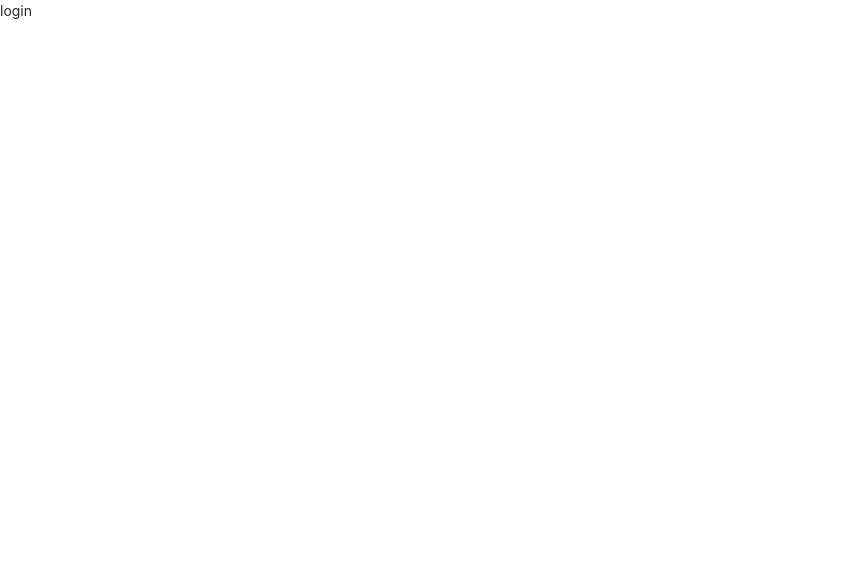
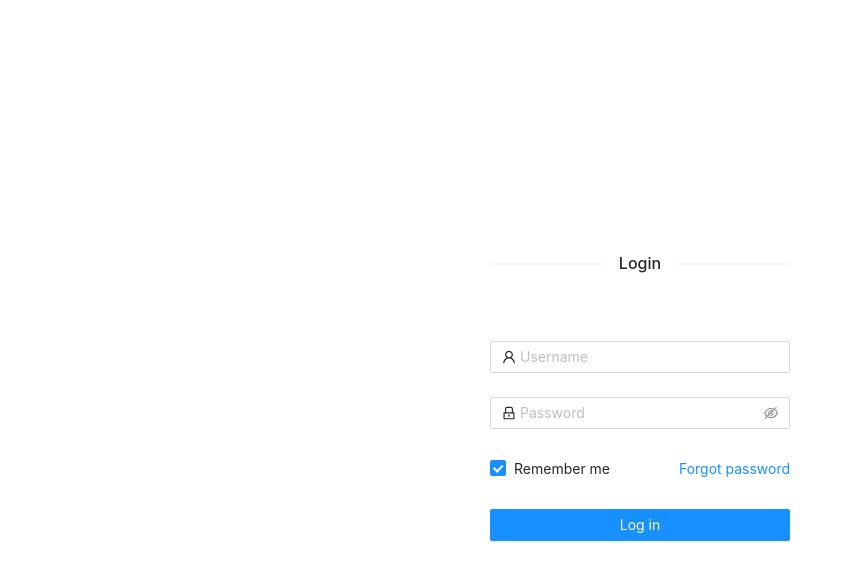
Before and after one commit to eduardo-borges-goncalves/SoroCaps-Frontend-Challenge, a React (Create React App) app: page /login in a window 1280 px wide. Shown: the top 580 px of the page, without its empty margins (0-852 px from the left). Built offline with nearby package versions, Linux system fonts and the light colour scheme.

Commit message:
implement login

```diff
--- a/package.json
+++ b/package.json
@@ -3,6 +3,7 @@
   "version": "0.1.0",
   "private": true,
   "dependencies": {
+    "@hookform/resolvers": "^2.9.5",
     "@testing-library/jest-dom": "^5.16.4",
     "@testing-library/react": "^13.3.0",
     "@testing-library/user-event": "^13.5.0",
@@ -15,10 +16,12 @@
     "js-cookie": "^3.0.1",
     "react": "^18.2.0",
     "react-dom": "^18.2.0",
+    "react-hook-form": "^7.33.1",
     "react-router-dom": "^6.3.0",
     "react-scripts": "5.0.1",
     "typescript": "^4.7.4",
-    "web-vitals": "^2.1.4"
+    "web-vitals": "^2.1.4",
+    "yup": "^0.32.11"
   },
   "scripts": {
     "start": "react-scripts start",
--- a/src/components/Login/index.tsx
+++ b/src/components/Login/index.tsx
@@ -2,18 +2,73 @@ import React, { useState } from "react"
 import { Link } from "react-router-dom"
 import useLogin from "../../hooks/useLogin"
 
+import { LockOutlined, UserOutlined } from '@ant-design/icons';
+import { Button, Checkbox, Divider, Form, Input } from 'antd';
+import "./styles.css"
+
+// FAZER ERRO DE CONEXÃO COM A API APARECER
+
 export const Login = () => {
-  const [erro, setErro] = useState('')
-  const login = useLogin(setErro)
+  const { login } = useLogin()
 
-  const handleAuthUser = async (event: React.FormEvent<HTMLFormElement>) => {
-    event.preventDefault()
-    setErro('')
-    setErro('Usuário ou senha Inválidos')
-    // login.login(email, senha)
-  }
+  const onFinish = async (values: any) => {
+    console.log('Received values of form: ', values);
+    const erro = await login(values.username, values.password)
+    console.log("====", erro);
+
+  };
 
   return (
-    <div>login</div>
-  )
-}
+    <>
+      <div className="container">
+        <Form
+          name="normal_login"
+          className="login-form"
+          initialValues={{ remember: true }}
+          onFinish={(values) => onFinish(values)}
+        >
+          <div className='divider-login'>
+            <Divider orientation="center">
+              Login
+            </Divider>
+          </div>
+          <Form.Item
+            name="username"
+            rules={[{
+              required: true,
+              message: 'Por favor insira seu username',
+              min: 3 }]}
+          >
+            <Input prefix={<UserOutlined className="site-form-item-icon" />} placeholder="Username" />
+          </Form.Item>
+          <Form.Item
+            name="password"
+            rules={[{
+              required: true,
+              message: 'Senha deve ter no mínimo 8 caracteres',
+              min: 8 }]}
+          >
+            <Input.Password   prefix={<LockOutlined className="site-form-item-icon" />}
+              type="password"
+              placeholder="Password"/>
+
+          </Form.Item>
+          <Form.Item>
+            <Form.Item name="remember" valuePropName="checked" noStyle>
+              <Checkbox>Remember me</Checkbox>
+            </Form.Item>
+
+            <Link className="login-form-forgot" to="/">
+              Forgot password
+            </Link>
+          </Form.Item>
+          <Form.Item>
+            <Button type="primary" htmlType="submit" className="login-form-button">
+              Log in
+            </Button>
+          </Form.Item>
+        </Form>
+      </div>
+    </>
+  );
+};
--- /dev/null
+++ b/src/components/Login/styles.css
@@ -0,0 +1,28 @@
+.login-form {
+  width: 300px;
+  max-width: 95%;
+}
+
+.login-form-forgot {
+  float: right;
+}
+
+.ant-col-rtl .login-form-forgot {
+  float: left;
+}
+
+.login-form-button {
+  width: 100%;
+}
+
+.container {
+  height: 100vh;
+  display: flex;
+  align-items: center;
+  justify-content: center;
+  flex-direction: column;
+}
+
+.divider-login {
+  margin-bottom: 4rem;
+}
--- a/src/hooks/useLogin.ts
+++ b/src/hooks/useLogin.ts
@@ -2,32 +2,34 @@ import Cookies from "js-cookie"
 import { useNavigate } from "react-router-dom"
 import apiClient from "../services/api-client"
 
-const useLogin = (setLoginErro: React.Dispatch<React.SetStateAction<string>>) => {
+const useLogin = () => {
 
     const navigate = useNavigate()
 
-    const login = async (userLogin: string, password: string ) => {
+    const login = async (userLogin: string, password: string) => {
+        let erro = ''
         try {
             const response = await apiClient.post("/login", { userLogin, password })
             const { access_token, id, name } = response.data
+            console.log(response);
+
 
             if (access_token) {
                 // updateAuthData({ id, access_token, name })
                 // setIsAuthenticated(true)
+                console.log("++++++++++++++++++++++++++++++++")
                 Cookies.set("access_token", access_token, { expires: 365 })
                 Cookies.set("id", id, { expires: 365 })
                 Cookies.set("name", name, { expires: 365 })
                 navigate("/");
-            }
-            else setLoginErro('Usuário ou senha Inválidos')
-
+            } else erro = 'Usuário ou senha Inválidos'
         } catch (error: any) {
-            error.response.data.statusCode === 401
-            ?
-            setLoginErro('Usuário ou senha Inválidos')
-            :
-            setLoginErro('Erro ao autenticar usuário. Tente novamente mais tarde.');
+            console.log(error)
+            if (error.response.status !== 401)
+                erro = 'Erro ao autenticar usuário. Tente novamente mais tarde.'
+            else erro = 'Usuário ou senha Inválidos'
         }
+        return erro
     }
 
     return { login }
--- a/src/services/api-client.ts
+++ b/src/services/api-client.ts
@@ -3,7 +3,7 @@ import Cookies from "js-cookie";
 
 const axiosApiInstance = axios.create();
 
-axiosApiInstance.defaults.baseURL = "http://3.221.159.196:3322"
+axiosApiInstance.defaults.baseURL = "http://localhost:3300"
 
 axiosApiInstance.interceptors.request.use(
 
```
Also changed, not shown: 1 other file (tests, documents, lock files or other folders).
